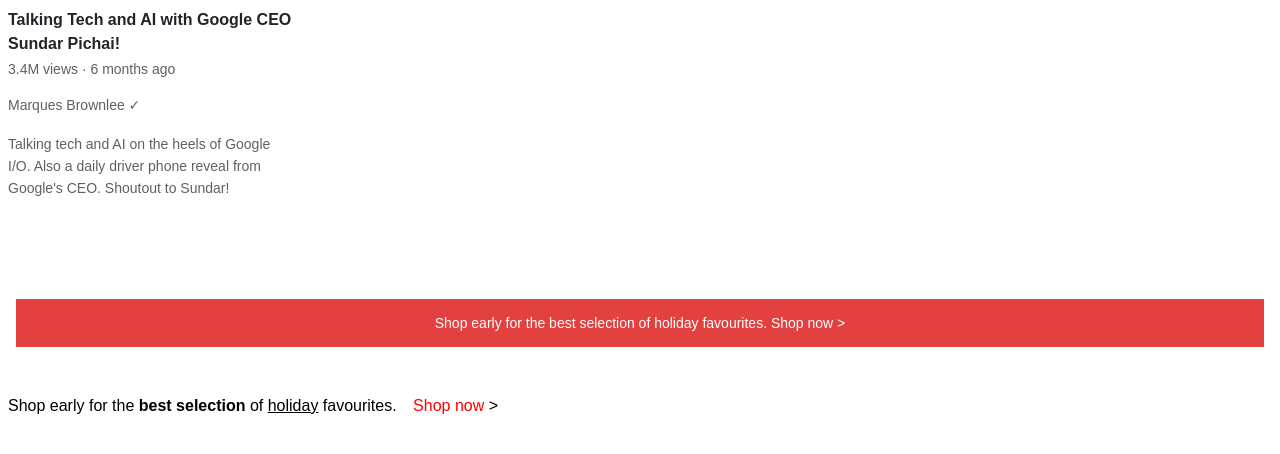
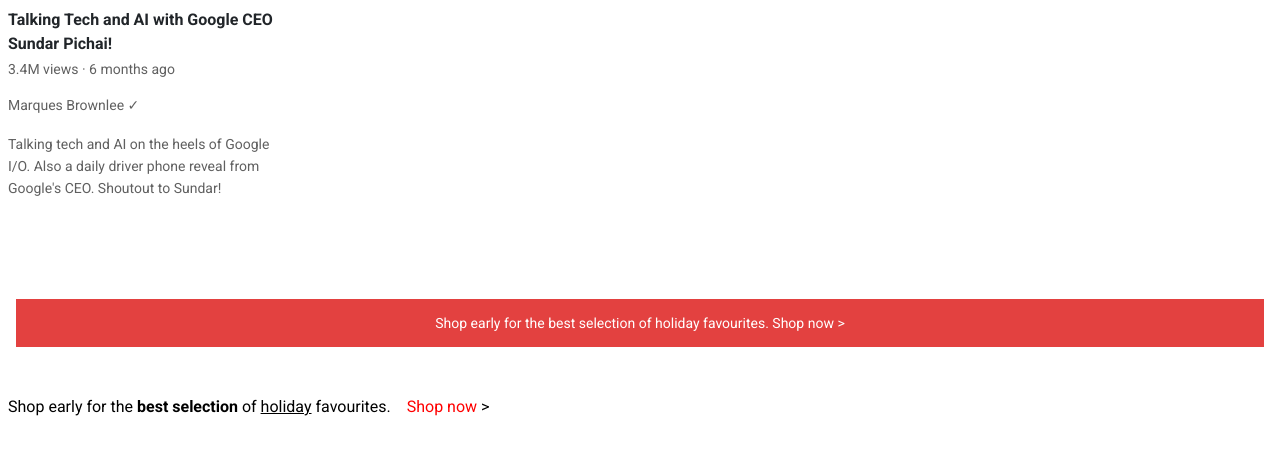
Before and after one commit to haekyu31/HTML_TIL, a plain HTML site: page html_css_course/text.html in a window 1280 px wide. Drawn offline with Linux system fonts and the light colour scheme.

Commit message:
HTML Structures

```diff
--- a/html_css_course/buttons.html
+++ b/html_css_course/buttons.html
@@ -1,78 +1,12 @@
-<style>
-    .subscribe-button {
-        background-color: rgb(200, 0, 0);
-        color: white;
-        border: none;
-        border-radius: 2px;
-        cursor: pointer;
-        margin-right: 8px;
-        margin-left: 20px;
-        padding-top: 10px;
-        padding-bottom: 10px;
-        padding-left: 16px;
-        padding-right: 16px;
-        vertical-align: top;
-        transition: opacity 0.15s;
-    }
-
-    .subscribe-button:hover{
-        opacity: 0.8;
-    }
-
-    .subscribe-button:active{
-        opacity: 0.5;
-    }
-
-    .join-button{
-        background-color: white;
-        border-color: rgb(6, 95, 212);
-        border-style: solid;
-        border-width: 1px;
-        color: rgb(40, 110, 200);
-        border-radius: 2px;
-        cursor: pointer;
-        padding-top: 9px;
-        padding-bottom: 9px;
-        padding-left: 16px;
-        padding-right: 16px;
-
-        transition: background-color 1s,
-        color 1s;
-
-    }
-
-    .join-button:hover{
-        background-color: rgb(6, 95, 212);
-        color: white;
-
-    }
-
-    .join-button:active{
-        opacity: 0.7;
-    }
-
-    .tweet-button{
-        background-color: rgb(29, 155, 240);
-        color: white;
-        border: none;
-        height: 36px;
-        width: 74px;
-        border-radius: 18px;
-        font-weight: bold;
-        font-size: 15px;
-        cursor: pointer;
-        margin-left: 8px;
-        transition: box-shadow 0.15s,
-            color 0.15s;
-        vertical-align: top;
-
-    }
-
-    .tweet-button:hover{
-        box-shadow: 5px 5px 10px rgba(0, 0, 0, 0.15);
-    }
-</style>
-
+<!DOCTYPE html>
+<html>
+    <head>
+        <title>
+            Buttons Practice
+        </title>
+        <link rel = "stylesheet" href = "styles/buttons.css">
+    </head>
+    <body>
         <button class = "subscribe-button">
             SUBSCRIBE
         </button>
@@ -83,3 +17,5 @@
         <button class = "tweet-button">
             Tweet
         </button>
+    </body>
+</html>
--- a/html_css_course/text.html
+++ b/html_css_course/text.html
@@ -1,71 +1,13 @@
-<style>
-    p{
-        font-family: Arial;
-        margin-top: 0;
-        margin-bottom: 0;
-    }
-
-
-    .video-title{
-        font-weight: bold;
-        font-size: 16px;
-        line-height: 24px;
-        color: #212529;
-        background-color: #fff;
-        width: 300px;
-        margin-bottom: 5px;
-    }
-
-    .video-stats {
-        font-size: 14px;
-        color: #606060;
-    }
-
-    .video-author{
-        color: rgb(96,96,96);
-        font-size: 14px;
-        margin-top: 20px;
-        margin-bottom: 20px;
-    }
-    .video-description{
-        font-size: 14px;
-        color: rgb(96,96,96);
-        width: 280px;
-        line-height: 22px;
-        margin-bottom: 100px;
-    }
-
-    .apple-text{
-        margin-bottom: 50px;
-        font-size: 14px;
-        background-color: #e34140;
-        color: white;
-        text-align: center;
-        margin-left: 8px;
-        margin-right: 8px;
-        padding-top: 16px;
-        padding-bottom: 16px;
-
-
-    }
-    .apple-example{
-        color:red;
-        margin-left: 12px;
-    }
-
-    .apple-example:hover{
-        text-decoration: underline;
-    }
-
-    .shop-link{
-        cursor:pointer;
-
-    }
-    .shop-link:hover{
-        text-decoration: underline;
-    }
-</style>
-
+<!DOCTYPE html>
+<html>
+    <head>
+        <title>Text Practice</title>
+        <link rel="preconnect" href="https://fonts.googleapis.com">
+        <link rel="preconnect" href="https://fonts.gstatic.com" crossorigin>
+        <link href="https://fonts.googleapis.com/css2?family=Roboto:wght@400;700&display=swap" rel="stylesheet">
+        <link rel = "stylesheet" href= "styles/text.css">
+    </head>
+    <body>
         <p class = "video-title">
             Talking Tech and AI with Google CEO Sundar Pichai!
         </p>
@@ -89,3 +31,5 @@
         <p>
             Shop early for the <strong>best selection</strong> of <u>holiday</u> favourites. <span class ="apple-example">Shop now</span> &#62;
         </p>
+    </body>
+</html>
```
Also changed, not shown: html_css_course/website.html (+10 -1 lines). Lines whose indentation alone changed are shown as unchanged.
